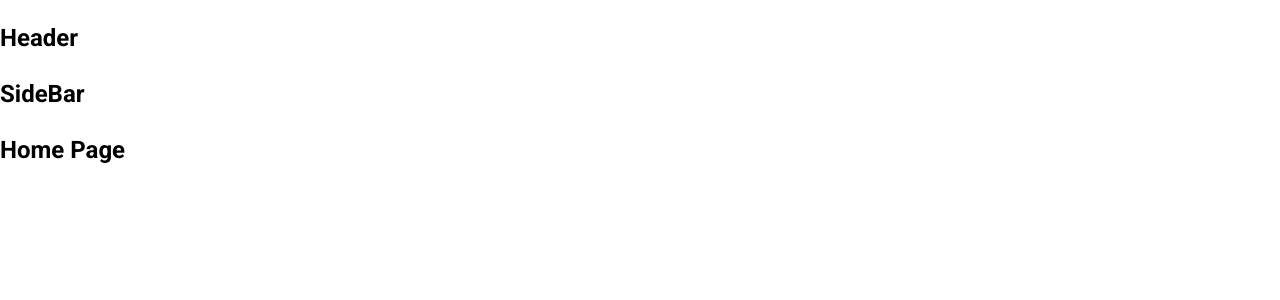
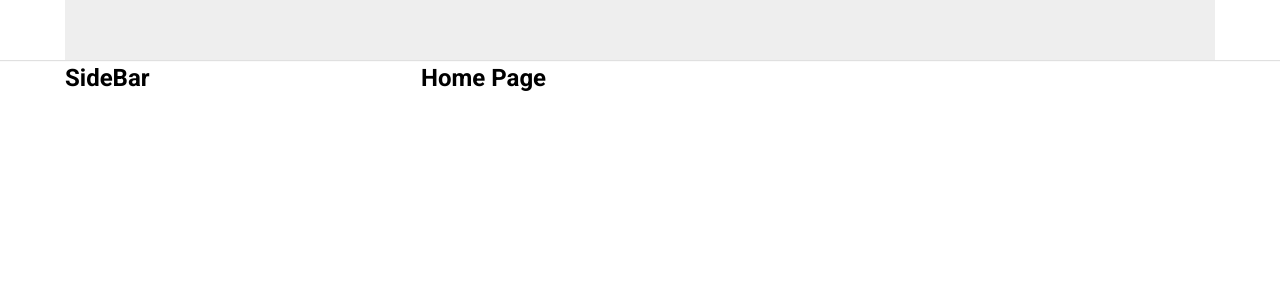
Before and after one commit to Haitran11202/tiktok, a React (Create React App) app: page / in a window 1280 px wide. Shown: the top 300 px of the page. Built offline with nearby package versions, Linux system fonts and the light colour scheme.

Commit message:
Dựng khung Layout mặc định

```diff
--- a/package.json
+++ b/package.json
@@ -6,6 +6,8 @@
     "@testing-library/jest-dom": "^5.16.4",
     "@testing-library/react": "^13.2.0",
     "@testing-library/user-event": "^13.5.0",
+    "classname": "^0.0.0",
+    "classnames": "^2.3.1",
     "customize-cra": "^1.0.0",
     "normalize.css": "^8.0.1",
     "react": "^18.1.0",
--- a/src/components/GlobalStyles/GlobalStyles.scss
+++ b/src/components/GlobalStyles/GlobalStyles.scss
@@ -2,11 +2,16 @@
 @import url('https://fonts.googleapis.com/css2?family=Roboto:wght@100;300;400;500;700;900&display=swap');
 :root {
   --primary: #fe2c55;
+  --default-layout-header-height: 60px;
+  --defaul-layout-width: 1150px;
 }
 * {
+  margin: 0;
+  padding: 0;
 }
 html {
   font-size: 62.5%;
+  box-sizing: border-box;
 }
 
 body {
--- /dev/null
+++ b/src/components/Layout/DefaultLayout/DefaultLayout.module.scss
@@ -0,0 +1,14 @@
+.wrapper{
+    display: flex;
+    justify-content: center;
+    flex-direction: column;
+    align-items: center;
+}
+
+.container{
+    width: var(--defaul-layout-width);
+    display: flex;
+}
+.content{
+    flex: 1;
+}
--- a/src/components/Layout/DefaultLayout/SideBar/index.js
+++ b/src/components/Layout/DefaultLayout/SideBar/index.js
@@ -1,5 +1,13 @@
+import styles from './SideBar.module.scss';
+import classNames from 'classnames/bind';
+
+const cx = classNames.bind(styles);
 function SideBar() {
-  return <h2>SideBar</h2>;
+  return (
+    <aside className={cx('wrapper')}>
+      <h2>SideBar</h2>
+    </aside>
+  );
 }
 
 export default SideBar;
--- a/src/components/Layout/DefaultLayout/index.js
+++ b/src/components/Layout/DefaultLayout/index.js
@@ -1,14 +1,16 @@
-import { Children } from 'react';
 import Header from '~/components/Layout/components/Header';
 import SideBar from './SideBar';
+import styles from './DefaultLayout.module.scss';
+import classNames from 'classnames/bind';
 
+const cx = classNames.bind(styles)
 function DefaultLayout({ children }) {
   return (
-    <div>
+    <div className={cx('wrapper')}>
       <Header />
-      <div className="container">
+      <div className={cx('container')}>
         <SideBar />
-        <div className="content">{children}</div>
+        <div className={cx('content')}>{children}</div>
       </div>
     </div>
   );
--- /dev/null
+++ b/src/components/Layout/components/Header/Header.module.scss
@@ -0,0 +1,13 @@
+.wrapper {
+  height: var(--default-layout-header-height);
+  box-shadow: 0px 1px 1px rgb(0 0 0 / 12%);
+  display: flex;
+  justify-content: center;
+  width: 100%;
+}
+.inner{
+  height: 100%;
+  width: var(--defaul-layout-width);
+  background-color: #eee;
+
+}
--- a/src/components/Layout/components/Header/index.js
+++ b/src/components/Layout/components/Header/index.js
@@ -1,5 +1,16 @@
+import classNames from "classnames/bind";
+import styles from "./Header.module.scss";
+const cx = classNames.bind(styles);
 function Header() {
-  return <h2>Header</h2>;
+  return (
+    <header className={cx("wrapper")}>
+      <div className={cx('inner')}>
+        {/* logo */}
+        {/* Search */}
+      </div>
+    </header>
+
+  )
 }
 
 export default Header;
```
Also changed, not shown: 2 other files (tests, documents, lock files or other folders).
